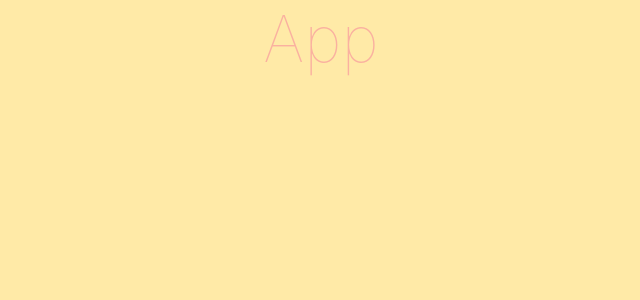
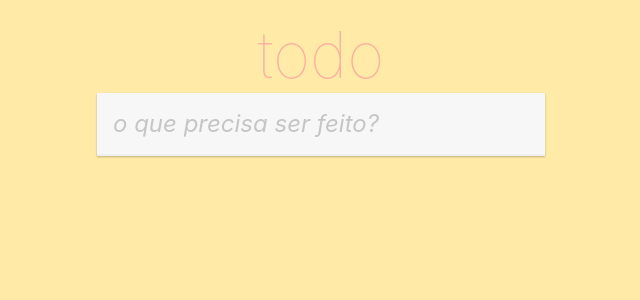
Before and after one commit to ojeffpinheiro01/devSamurai, a React (Create React App) app in the folder frontend/react/todo/: page / in a window 1280 px wide. Shown: the top 300 px of the page, without its empty margins (319-959 px from the left). Built offline with nearby package versions, Linux system fonts and the light colour scheme.

Commit message:
add input para digitação da task

```diff
--- a/frontend/react/todo/src/App.js
+++ b/frontend/react/todo/src/App.js
@@ -1,7 +1,50 @@
-import React from "react";
+import React, { useState } from "react";
 
 import "./App.css";
 
-const App = () => <h1 className="title" >App</h1>;
+const App = () => {
+  const ESCAPE_KEY = 27;
+  const ENTER_KEY = 13;
+
+  const [value, setValue] = useState('');
+
+  const erase = () => {
+    setValue('');
+  };
+
+  const submit = () => {
+    console.log('submit', value);
+    erase();
+  }
+
+  const onChange = (event) => {
+    setValue(event.target.value);
+  };
+
+  const onKeyDown = (event) => {
+    if (event.which === ENTER_KEY) {
+      submit();
+    } else if (event.which === ESCAPE_KEY) {
+      erase();
+    }
+  };
+
+  return (
+    <section id="app" className="container">
+      <header>
+        <h1 className="title">todo</h1>
+      </header>
+      <section className="main">
+        <input
+          className="new-todo"
+          placeholder="o que precisa ser feito?"
+          value={value}
+          onChange={onChange}
+          onKeyDown={onKeyDown}
+        />
+      </section>
+    </section>
+  );
+};
 
 export default App;
```
